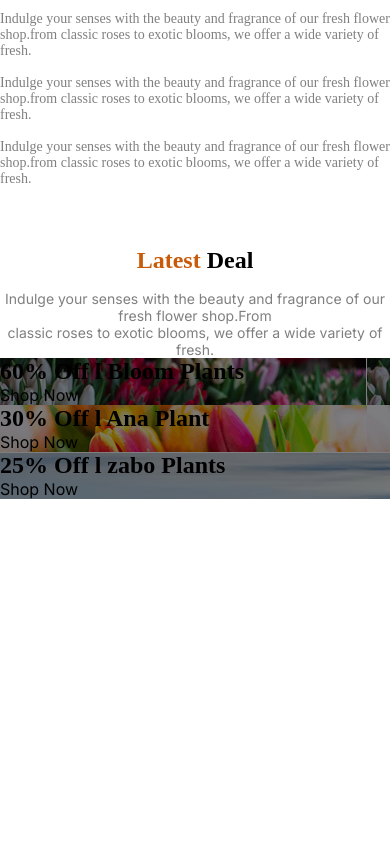
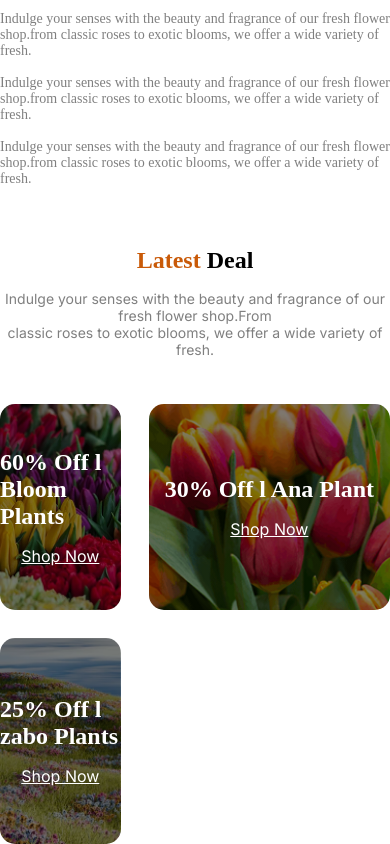
Before and after one commit to kjShawon/my-02, a plain HTML site: page index.html in a window 390 px wide. Shown: the part 753-1597 px from the top of the page. Before the commit the page ends 1252 px from the top, so only its background shows below. Drawn offline with Linux system fonts and the light colour scheme.

Commit message:
flower and Plants lover+ Latest Deal section

```diff
--- a/styles/styles.css
+++ b/styles/styles.css
@@ -69,15 +69,54 @@
   text-align: center;
 }
 
+
+/* Container */
+.card-container{
+  display: grid;
+  grid-template-columns: 1fr 2fr;
+  grid-template-rows: repeat(2, 1fr);
+  gap: 28px;
+  margin-top: 120px;
+}
+.card{
+display: flex;
+flex-direction: column;
+align-items: center;
+justify-content: center;
+color: white;
+gap: 16px;
+height: 200px;
+border-radius: 15px;
+
+}
 .bloom{
-  background-image: linear-gradient(rgba(0, 0, 0, 0.5), rgba(0, 0, 0, 0.5)), url("../assets/deal-bloom.png")
+  background-image: linear-gradient(rgba(0, 0, 0, 0.5), rgba(0, 0, 0, 0.5)), url("../assets/deal-bloom.png");
+  background-size: cover;
+  background-repeat: no-repeat;
+  background-position: center;
 }
 .ana{
-  background-image: linear-gradient(rgba(0, 0, 0, 0.5), rgba(0, 0, 0, 0.5)), url("../assets/deal-ana.png")
+  background-image: linear-gradient(rgba(0, 0, 0, 0.5), rgba(0, 0, 0, 0.5)), url("../assets/deal-ana.png");
+  background-size: cover;
+  background-repeat: no-repeat;
+  background-position: center;
 }
 .zabo{
-  background-image: linear-gradient(rgba(0, 0, 0, 0.5), rgba(0, 0, 0, 0.5)), url("../assets/deal-zabo.png")
+  background-image: linear-gradient(rgba(0, 0, 0, 0.5), rgba(0, 0, 0, 0.5)), url("../assets/deal-zabo.png");
+  background-size: cover;
+  background-repeat: no-repeat;
+  background-position: center;
+  height: 100%;
+  grid-column: 2/3;
+  grid-row: 1/3;
 }
+
+
+.card span{
+  text-decoration: underline;
+}
+
+
 @media screen and (max-width: 768px) {
   .flower-container{
     flex-direction: column;
@@ -103,4 +142,16 @@
     margin-top: 16px;
   }
 
+  .card-container{
+    grid-template-rows: repeat(1, 1fr);
+    margin-top: 46px;
+  }
+  .card{
+    height: 206px;
+  }
+  .zabo{
+    grid-column: auto;
+    grid-row: auto;
+  }
+
 }
```
